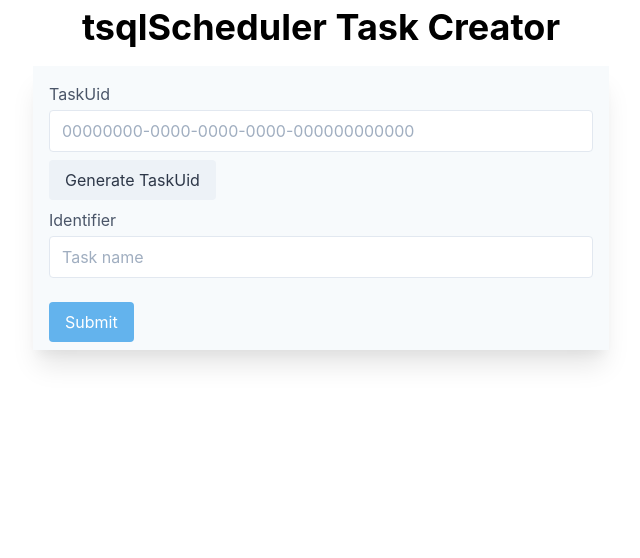
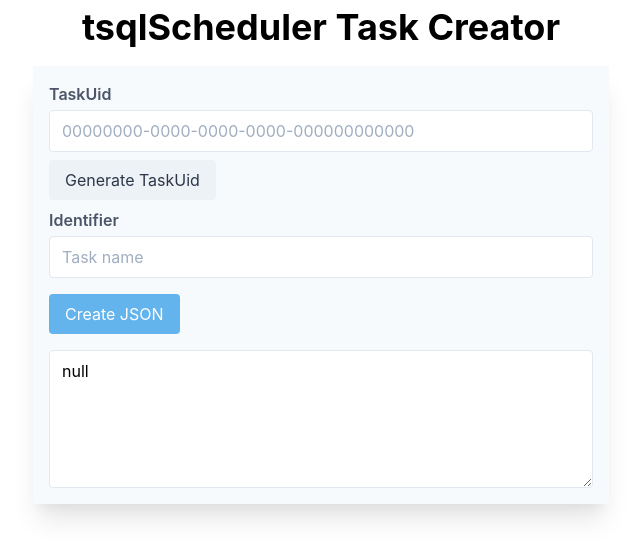
Before and after one commit to taddison/tsqlscheduler-task-creator, a React (Create React App) app: page / in a window 1280 px wide. Shown: the top 558 px of the page, without its empty margins (319-959 px from the left). Built offline with nearby package versions, Linux system fonts and the light colour scheme.

Commit message:
Add yup and output

```diff
--- a/package.json
+++ b/package.json
@@ -6,7 +6,8 @@
     "formik": "^2.0.4",
     "react": "^16.12.0",
     "react-dom": "^16.12.0",
-    "react-scripts": "3.2.0"
+    "react-scripts": "3.2.0",
+    "yup": "^0.27.0"
   },
   "scripts": {
     "start": "npm-run-all --parallel watch:css start:react",
--- a/src/App.js
+++ b/src/App.js
@@ -1,11 +1,17 @@
-import React from "react";
+import React, { useState } from "react";
 import { Formik, Form, Field, ErrorMessage } from "formik";
+import * as yup from 'yup';
 import "./App.css";
+
+const schema = yup.object().shape({
+  TaskUid: yup.string().required(),
+  Identifier: yup.string().required()
+})
 
 const TextInput = ({ name, placeholder }) => {
   return (
     <label className="block mt-2">
-      <span className="text-gray-700">{name}</span>
+      <span className="text-gray-700 font-semibold">{name}</span>
       <Field
         className="form-input mt-1 block w-full"
         name={name}
@@ -17,6 +23,8 @@ const TextInput = ({ name, placeholder }) => {
 };
 
 function App() {
+  const [jsonTask, setJsonTask] = useState("null");
+
   return (
     <div>
       <header className="text-center text-4xl font-bold">tsqlScheduler Task Creator</header>
@@ -30,11 +38,10 @@ function App() {
             const errors = {};
             return errors;
           }}
+          validationSchema={schema}
           onSubmit={(values, { setSubmitting }) => {
-            setTimeout(() => {
-              alert(JSON.stringify(values, null, 2));
-              setSubmitting(false);
-            }, 400);
+            setJsonTask(JSON.stringify(values, null, 2));
+            setSubmitting(false);
           }}
         >
           {({ isSubmitting }) => (
@@ -52,12 +59,15 @@ function App() {
 
               <TextInput name="Identifier" placeholder="Task name" />
 
-              <button type="submit" className="mt-6 bg-blue-400 text-white hover:bg-blue-600 py-2 px-4 rounded focus:outline-none focus:shadow-outline" disabled={isSubmitting}>
-                Submit
+              <button type="submit" className="mt-4 bg-blue-400 text-white hover:bg-blue-600 py-2 px-4 rounded focus:outline-none focus:shadow-outline" disabled={isSubmitting}>
+                Create JSON
               </button>
             </Form>
           )}
         </Formik>
+        {jsonTask && <div className="mt-4">
+          <textarea className="form-textarea block w-full mb-2" rows={5} value={jsonTask} readOnly />
+        </div>}
       </div>
     </div>
   );
```
Also changed, not shown: 2 other files (tests, documents, lock files or other folders).
